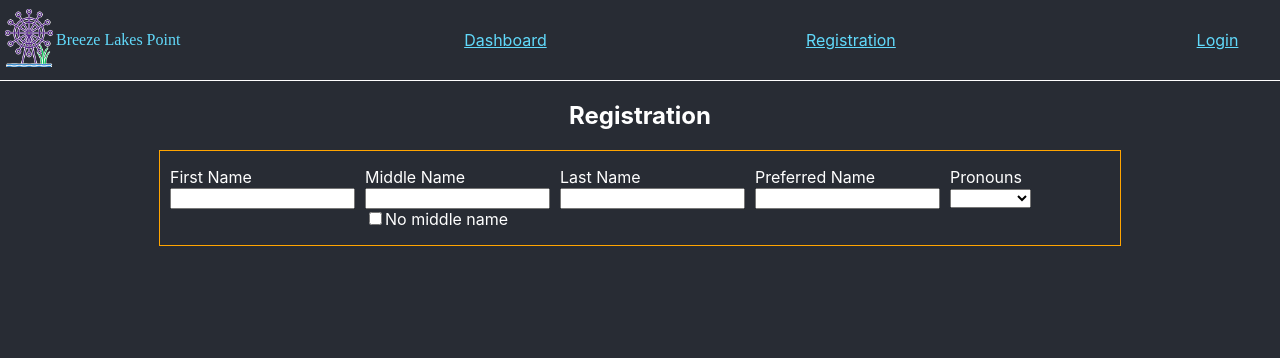
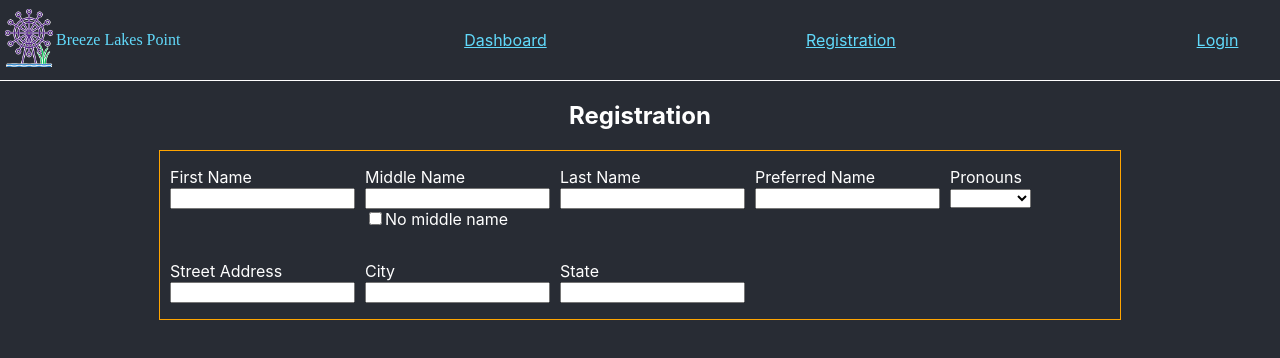
Before and after one commit to kristenkinnearohlmann/breeze-lakes-point-frontend, a React (Create React App) app: page /registration in a window 1280 px wide. Shown: the top 358 px of the page. Built offline with nearby package versions, Linux system fonts and the light colour scheme; a web font is replaced by a local one.

Commit message:
Started addition of address fields

```diff
--- a/src/components/Registration.js
+++ b/src/components/Registration.js
@@ -10,7 +10,10 @@ class Registration extends Component {
         middle_name: "",
         no_middle_name: false,
         last_name: "",
-        preferred_name: ""
+        preferred_name: "",
+        street_address: "",
+        city: "",
+        state_abbrev: ""
     }
 
     handleonChange = event => {
@@ -62,6 +65,20 @@ class Registration extends Component {
                             </select>
                         </p>
                     </div>
+                    <div className="input-fields-row">
+                        <p>
+                            <label htmlFor="street_address">Street Address</label><br/>
+                            <input type="text" name="street_address" id="street_address" value={this.state.street_address} onChange={this.handleonChange} />
+                        </p>
+                        <p>
+                            <label htmlFor="city">City</label><br/>
+                            <input type="text" name="city" id="city" value={this.state.city} onChange={this.handleonChange} />
+                        </p>
+                        <p>
+                            <label htmlFor="state_abbrev">State</label><br/>
+                            <input type="text" name="state_abbrev" id="state_abbrev" value={this.state.state_abbrev} onChange={this.handleonChange} />
+                        </p>
+                    </div>
                 </form>
             </div>
         )
```
